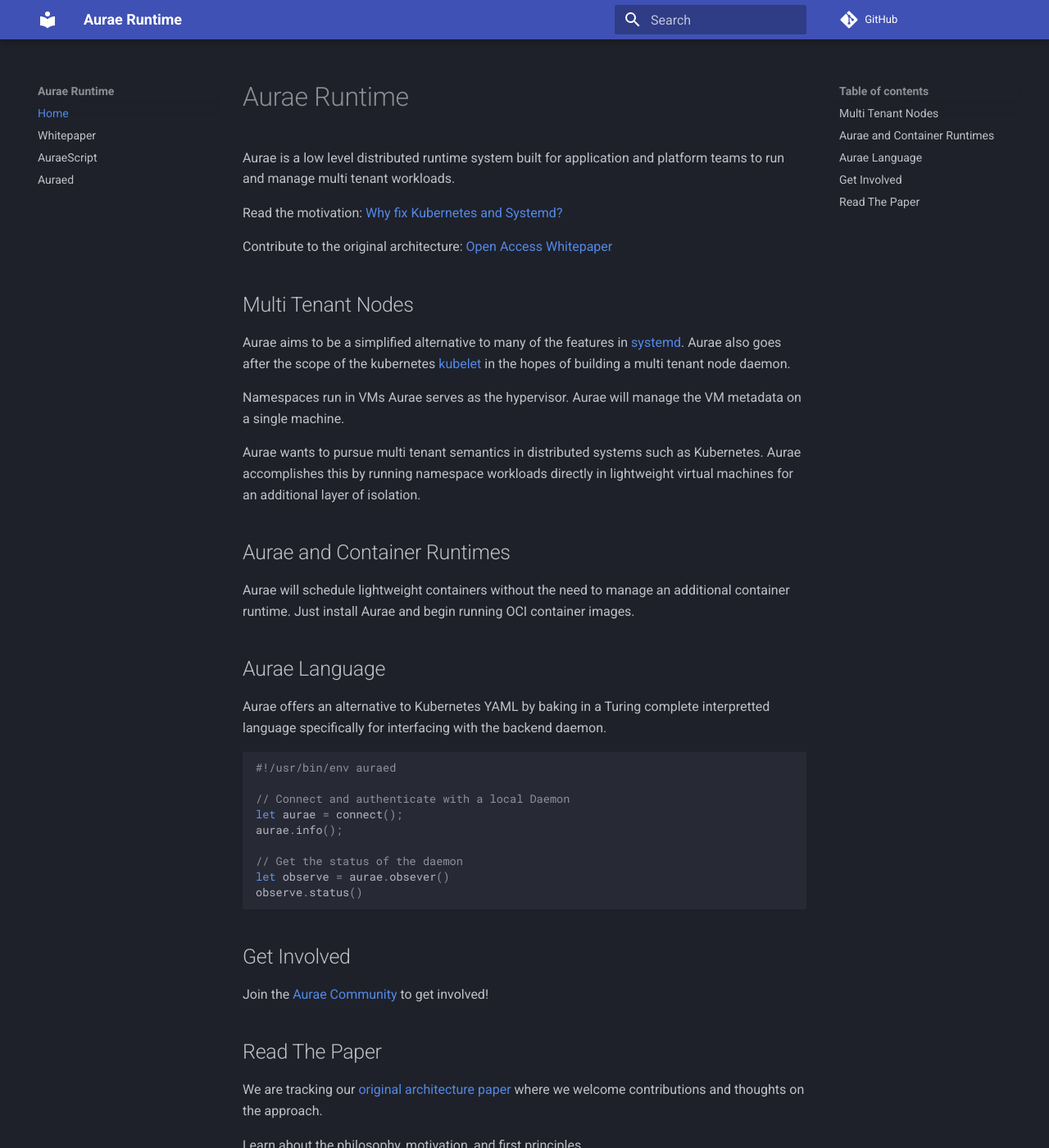
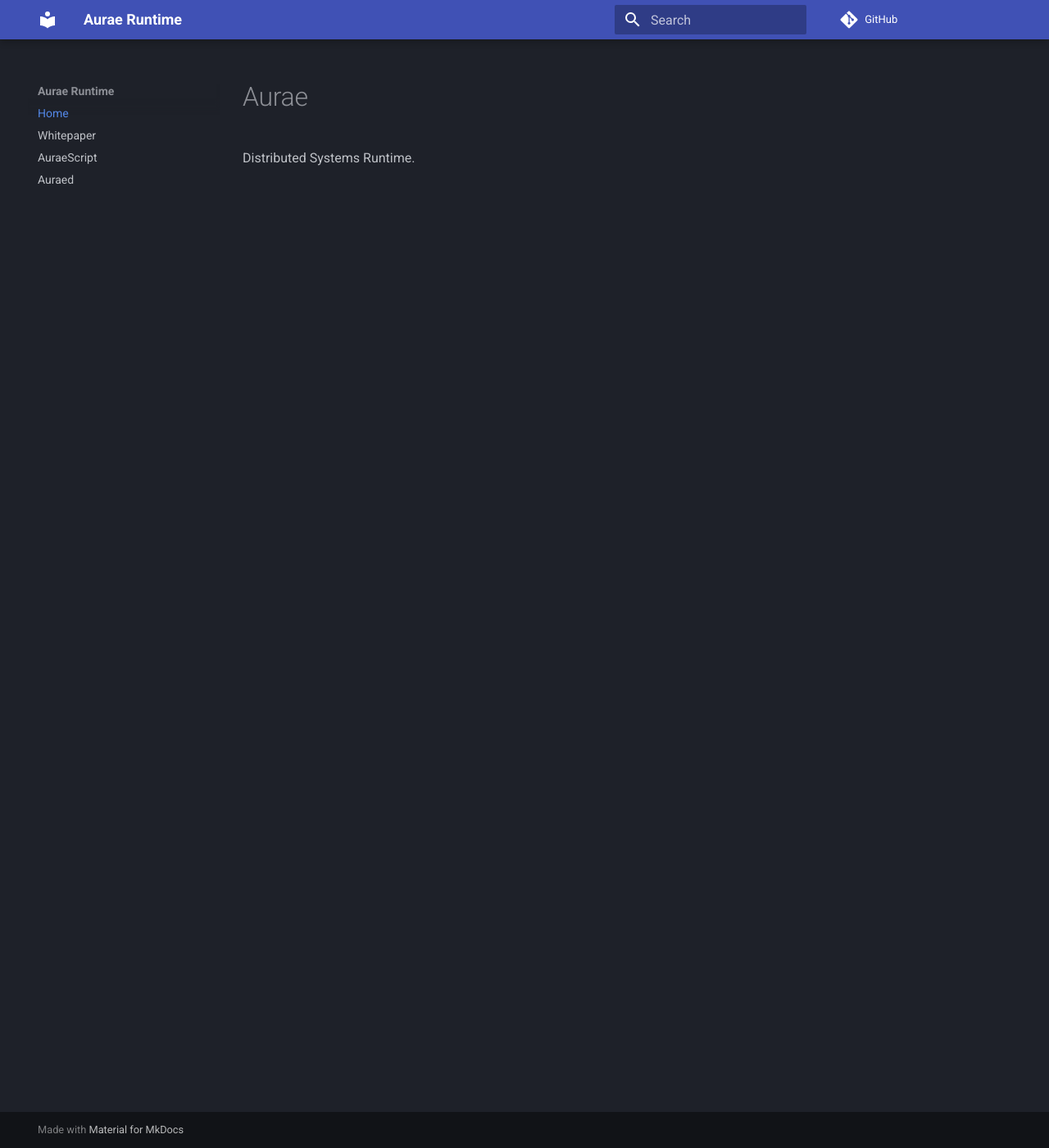
Before and after one commit to aurae-runtime/aurae.io, an MkDocs documentation site: the page built from docs/index.md, in a window 1280 px wide and 1400 px high. Shown: the whole window at 82% size. Built offline with MkDocs 1.6.1 and Material for MkDocs 9.7.7, drawn with Linux system fonts in a browser that asks for light colours; comment, search, counter and statistics services are not loaded.

Commit message:
Automatic commit from github.com/kris-nova/bin
Signed-off-by: Kris Nóva <kris@nivenly.com>

````diff
--- a/docs/index.md
+++ b/docs/index.md
@@ -1,46 +1,3 @@
-Aurae Runtime
-========
+# Aurae
 
-Aurae is a low level distributed runtime system built for application and platform teams to run and manage multi tenant workloads.
-
-Read the motivation: [Why fix Kubernetes and Systemd?](https://medium.com/@kris-nova/why-fix-kubernetes-and-systemd-782840e50104)
-
-Contribute to the original architecture: [Open Access Whitepaper](https://docs.google.com/document/d/1dA591eipsgWeAlaSwbYNQtAQaES243IIqXPAfKhJSjU/edit#)
-
-## Multi Tenant Nodes
-
-Aurae aims to be a simplified alternative to many of the features in [systemd](https://www.freedesktop.org/wiki/Software/systemd/). Aurae also goes after the scope of the kubernetes [kubelet](https://github.com/kubernetes/kubelet) in the hopes of building a multi tenant node daemon.
-
-Namespaces run in VMs Aurae serves as the hypervisor. Aurae will manage the VM metadata on a single machine.
-
-Aurae wants to pursue multi tenant semantics in distributed systems such as Kubernetes. Aurae accomplishes this by running namespace workloads directly in lightweight virtual machines for an additional layer of isolation.
-
-## Aurae and Container Runtimes
-
-Aurae will schedule lightweight containers without the need to manage an additional container runtime. Just install Aurae and begin running OCI container images.
-
-## Aurae Language
-
-Aurae offers an alternative to Kubernetes YAML by baking in a Turing complete interpretted language specifically for interfacing with the backend daemon.
-
-```typescript
-#!/usr/bin/env auraed
-
-// Connect and authenticate with a local Daemon
-let aurae = connect();
-aurae.info();
-
-// Get the status of the daemon
-let observe = aurae.obsever()
-observe.status()
-```
-
-## Get Involved
-
-Join the [Aurae Community](https://github.com/aurae-runtime/community) to get involved!
-
-## Read The Paper
-
-We are tracking our [original architecture paper](https://docs.google.com/document/d/1dA591eipsgWeAlaSwbYNQtAQaES243IIqXPAfKhJSjU/edit#) where we welcome contributions and thoughts on the approach.
-
-Learn about the philosophy, motivation, and first principles.
+Distributed Systems Runtime.
````
Also changed, not shown: docs/auraed/index.md (+1 -0 lines), docs/auraescript/index.md (added, +55 -0 lines).
